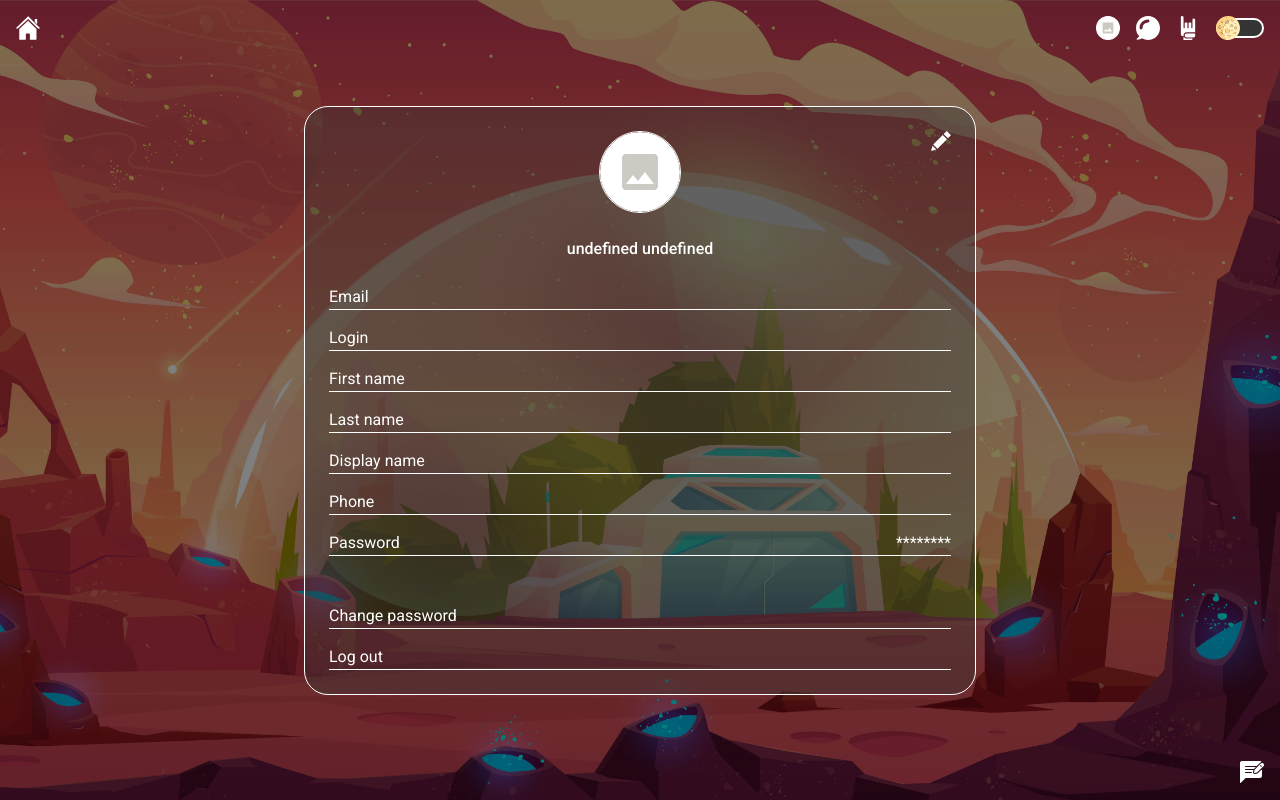
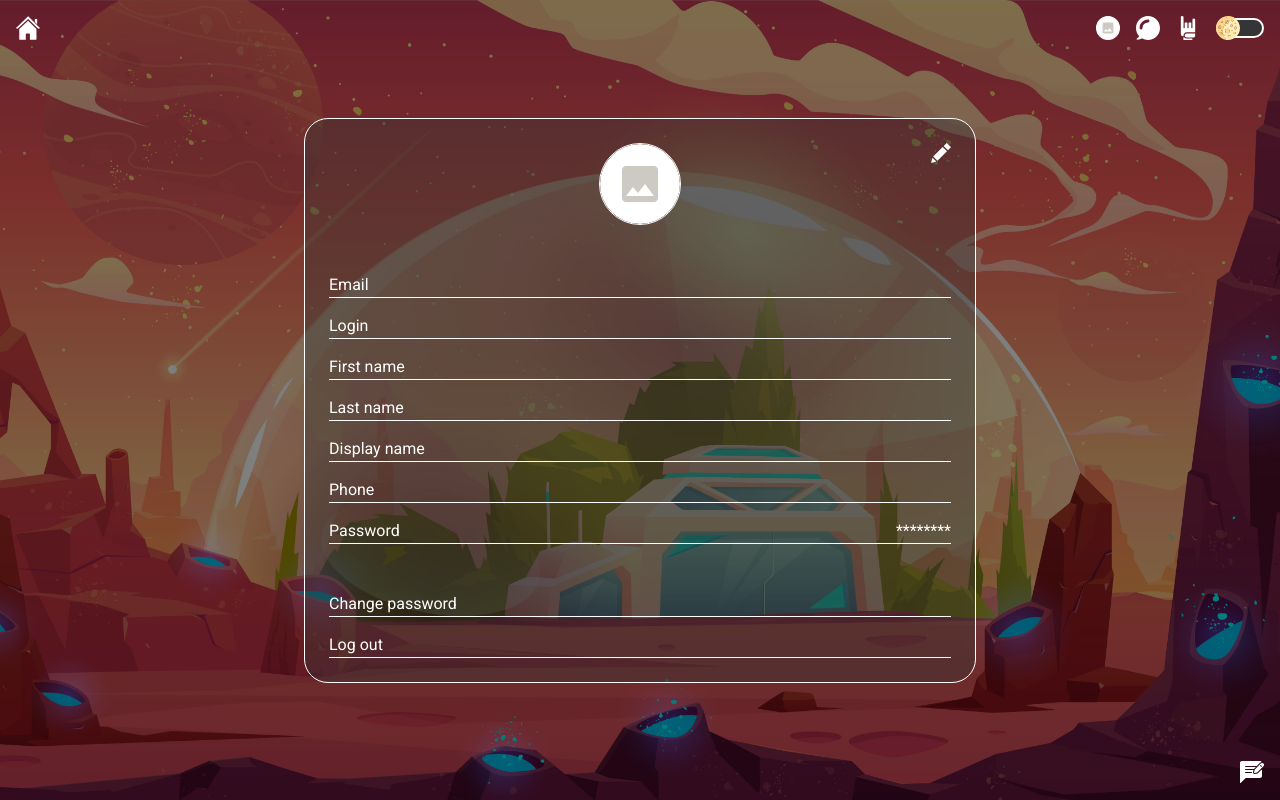
Before and after one commit to YandexPraktikumDublin/PotatozationOfMars, a React app: page /profile/ in a window 1280 px wide. Built offline with nearby package versions, Linux system fonts and the light colour scheme; no server answers.

Commit message:
Fix ProfileHeader

```diff
--- a/src/components/molecules/ProfileHeader/ProfileHeader.tsx
+++ b/src/components/molecules/ProfileHeader/ProfileHeader.tsx
@@ -17,7 +17,8 @@ const ProfileHeader: FC<TProfileHeaderProps> = memo(
 
     const user = useSelector(getUserSelector)
     const avatarSrc = user?.avatar ? `${SERVER_URL}/${user?.avatar}` : profile
-    const name = user?.displayName || `${user?.firstName} ${user?.secondName}`
+    const name =
+      user?.displayName || `${user?.firstName ?? ''} ${user?.secondName ?? ''}`
 
     return (
       <header className={classNames('text-center', className)}>
```
Also changed, not shown: 1 other file (tests, documents, lock files or other folders).
